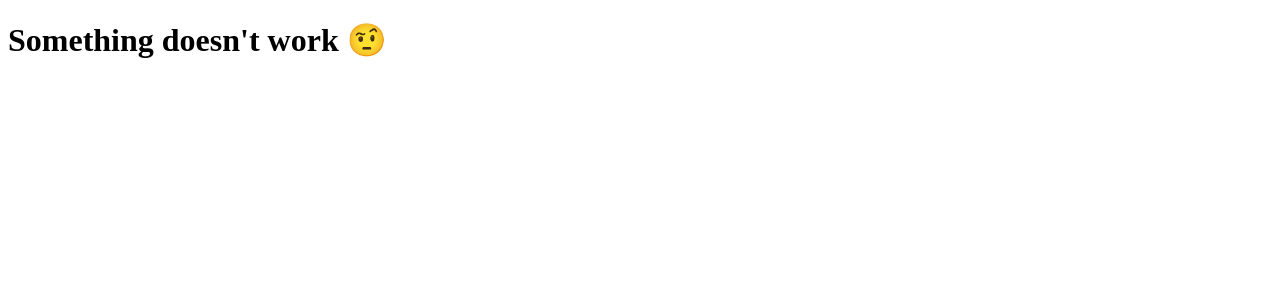
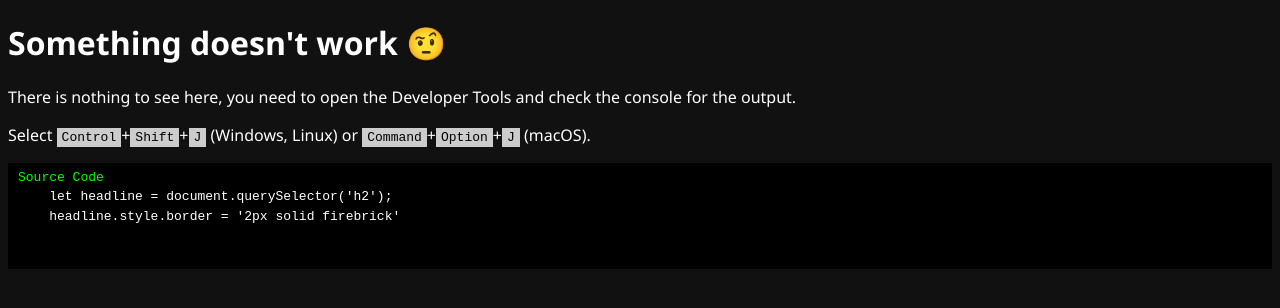
Before and after one commit to MicrosoftEdge/DevToolsSamples, a browser extension: page docs/console/error.html in a window 1280 px wide. Drawn offline with Linux system fonts and the light colour scheme.

Commit message:
adding favicon

```diff
--- a/docs/console/error.html
+++ b/docs/console/error.html
@@ -4,9 +4,13 @@
   <meta charset="UTF-8">
   <meta name="viewport" content="width=device-width, initial-scale=1.0">
   <title>JavaScript error messaging in Console tool</title>
+  <link rel="shortcut icon" type="image/ico" href="favicon_io/favicon.ico"/>
+  <link rel="stylesheet" href="demostyles.css">
 </head>
 <body>
   <h1>Something doesn't work 🤨</h1>
+  <p>There is nothing to see here, you need to open the Developer Tools and check the console for the output.</p>
+  <p>Select <code>Control</code>+<code>Shift</code>+<code>J</code> (Windows, Linux) or <code>Command</code>+<code>Option</code>+<code>J</code> (macOS).</p>
   <script>
     let headline = document.querySelector('h2');
     headline.style.border = '2px solid firebrick'
```
Also changed, not shown: docs/console/logging-examples.html (+1 -0 lines), docs/console/logging-types.html (+1 -0 lines), docs/console/logging-with-groups.html (+1 -0 lines), docs/console/logging-with-specifiers.html (+1 -0 lines), docs/console/logging-with-table.html (+1 -0 lines).
